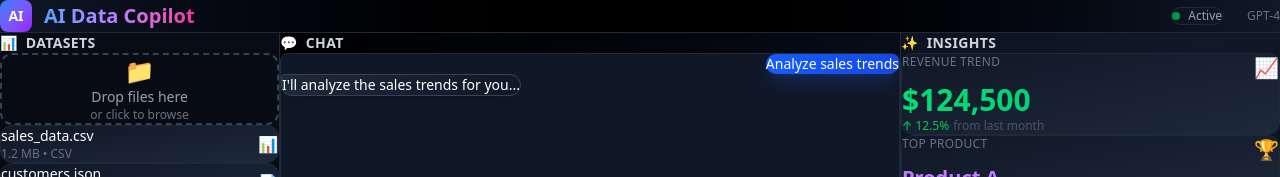
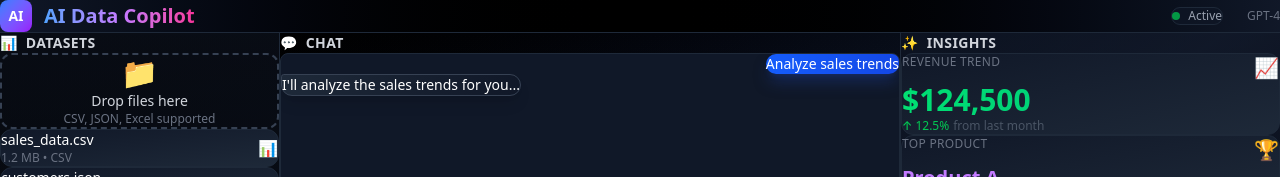
Before and after one commit to Prajwal0422/AI-Copilot-for-Data-Analysis, a Next.js app in the folder frontend/: page / in a window 1280 px wide. Shown: the top 177 px of the page. Built offline with nearby package versions, Linux system fonts and the light colour scheme.

Commit message:
style: improve upload zone with better hover effects

```diff
--- a/frontend/app/page.tsx
+++ b/frontend/app/page.tsx
@@ -32,11 +32,11 @@ export default function Home() {
           </h2>
 
           {/* Upload Section */}
-          <div className="border-2 border-dashed border-gray-700 rounded-xl p-4 mb-4 text-center hover:border-blue-600 hover:bg-gray-900/50 transition-all cursor-pointer">
+          <div className="border-2 border-dashed border-gray-700 rounded-xl p-6 mb-4 text-center hover:border-blue-500 hover:bg-gradient-to-br hover:from-blue-900/10 hover:to-purple-900/10 transition-all cursor-pointer group">
             <div className="text-gray-400 text-sm">
-              <div className="mb-2 text-2xl">📁</div>
-              <div className="font-medium">Drop files here</div>
-              <div className="text-xs mt-1 text-gray-500">or click to browse</div>
+              <div className="mb-3 text-3xl group-hover:scale-110 transition-transform">📁</div>
+              <div className="font-medium text-gray-300">Drop files here</div>
+              <div className="text-xs mt-2 text-gray-500">CSV, JSON, Excel supported</div>
             </div>
           </div>
 
```
